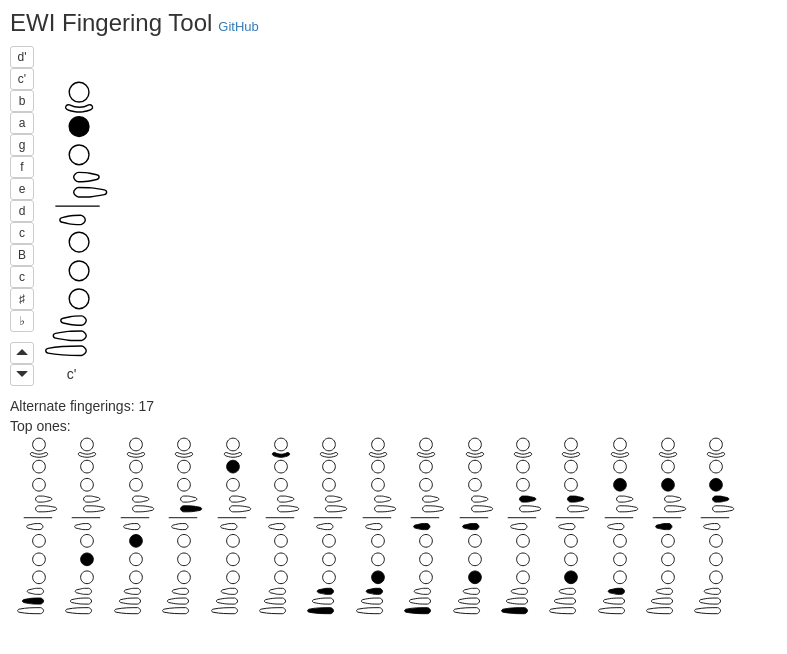
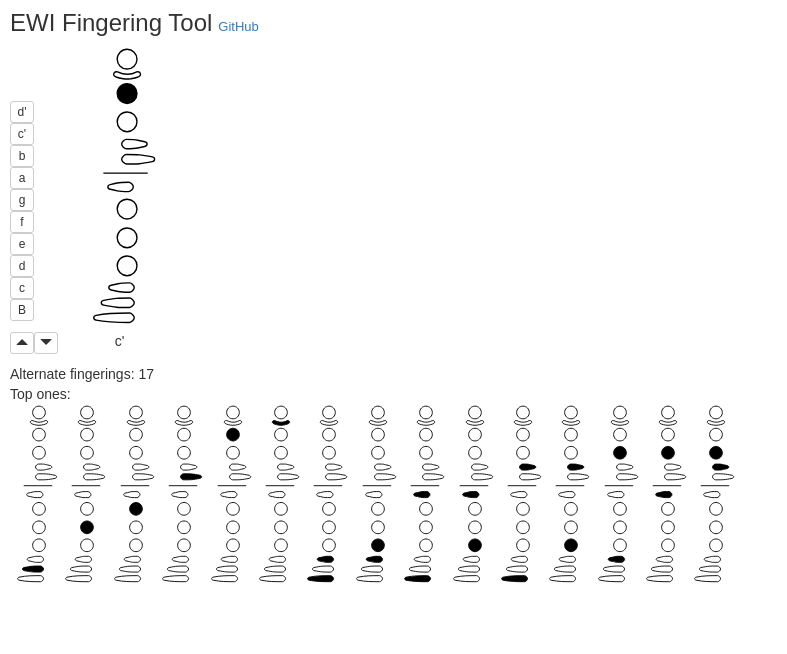
Before and after one commit to bwasty/ewi, a React (Create React App) app: page / in a window 1280 px wide. Shown: the top 654 px of the page, without its empty margins (0-787 px from the left). Built offline with nearby package versions, Linux system fonts and the light colour scheme.

Commit message:
finish NoteButton

```diff
--- a/src/App.css
+++ b/src/App.css
@@ -9,6 +9,13 @@
 }
 
 .note-buttons button {
-  display: block;
   width: 24px;
 }
+
+.note-button {
+  display: flex
+}
+
+.note-button:not(:hover) button:not(:first-child) {
+  visibility: hidden;
+}
--- a/src/App.js
+++ b/src/App.js
@@ -57,17 +57,16 @@ export default class App extends Component {
 function ButtonBar(props) {
   return (
     <div className="note-buttons">
-      <Button bsSize="xsmall" onClick={ () => props.handleNoteChange("d'") }>d'</Button>
-      <Button bsSize="xsmall" onClick={ () => props.handleNoteChange("c'") }>c'</Button>
-      <Button bsSize="xsmall" onClick={ () => props.handleNoteChange('b') }>b</Button>
-      <Button bsSize="xsmall" onClick={ () => props.handleNoteChange('a') }>a</Button>
-      <Button bsSize="xsmall" onClick={ () => props.handleNoteChange('g') }>g</Button>
-      <Button bsSize="xsmall" onClick={ () => props.handleNoteChange('f') }>f</Button>
-      <Button bsSize="xsmall" onClick={ () => props.handleNoteChange('e') }>e</Button>
-      <Button bsSize="xsmall" onClick={ () => props.handleNoteChange('d') }>d</Button>
-      <Button bsSize="xsmall" onClick={ () => props.handleNoteChange('c') }>c</Button>
-      <Button bsSize="xsmall" onClick={ () => props.handleNoteChange('B') }>B</Button>
-      <NoteButton note='c' handleNoteChange={props.handleNoteChange} />
+      <NoteButton note="d'" handleNoteChange={props.handleNoteChange} />
+      <NoteButton note="c'" handleNoteChange={props.handleNoteChange} noFlat />
+      <NoteButton note='b' handleNoteChange={props.handleNoteChange}  noSharp/>
+      <NoteButton note='a' handleNoteChange={props.handleNoteChange} />
+      <NoteButton note='g' handleNoteChange={props.handleNoteChange} />
+      <NoteButton note='f' handleNoteChange={props.handleNoteChange} noFlat />
+      <NoteButton note='e' handleNoteChange={props.handleNoteChange} noSharp />
+      <NoteButton note='d' handleNoteChange={props.handleNoteChange} />
+      <NoteButton note='c' handleNoteChange={props.handleNoteChange} noFlat />
+      <NoteButton note='B' handleNoteChange={props.handleNoteChange} noSharp />
       <p />
       <OverlayTrigger placement="right" delay={500} overlay={ <Tooltip id="tooltip">Octave up</Tooltip> }>
         <Button bsSize="xsmall" onClick={ () => props.handlePitchChange(12) }><Glyphicon glyph="triangle-top" /></Button>
@@ -81,10 +80,12 @@ function ButtonBar(props) {
 
 function NoteButton(props) {
   return (
-    <div style={{display: 'inline-block'}}>
+    <div className="note-button">
       <Button bsSize="xsmall" onClick={ () => props.handleNoteChange(props.note) }>{props.note}</Button>
-      <Button bsSize="xsmall" onClick={ () => props.handleNoteChange(sharpen(props.note)) }>{SHARP}</Button>
-      <Button bsSize="xsmall" onClick={ () => props.handleNoteChange(flatten(props.note)) }>{FLAT}</Button>
+      { !props.noSharp &&
+        <Button bsSize="xsmall" onClick={ () => props.handleNoteChange(sharpen(props.note)) }>{SHARP}</Button> }
+      { !props.noFlat &&
+        <Button bsSize="xsmall" onClick={ () => props.handleNoteChange(flatten(props.note)) }>{FLAT}</Button> }
     </div>
   )
 }
--- a/src/Fingering.js
+++ b/src/Fingering.js
@@ -208,6 +208,7 @@ const STANDARD_FINGERINGS_EWI = [
     0b0010000000000, // c'
     0b0000000000000, // c#'
     0b0000100000000, // d'
+    0b0000100000100, // d#' (not in manual, but there's only one possibility)
 ]
 
 export const STANDARD_FINGERINGS_BY_NOTE = {
@@ -230,6 +231,7 @@ export const STANDARD_FINGERINGS_BY_NOTE = {
   "c'" : STANDARD_FINGERINGS_EWI[15], "b#'": STANDARD_FINGERINGS_EWI[15],
   "c#'": STANDARD_FINGERINGS_EWI[16], "db'": STANDARD_FINGERINGS_EWI[16],
   "d'" : STANDARD_FINGERINGS_EWI[17],
+  "d#'" : STANDARD_FINGERINGS_EWI[18],
 }
 
 export function isStandardFingering(fingering) {
```
